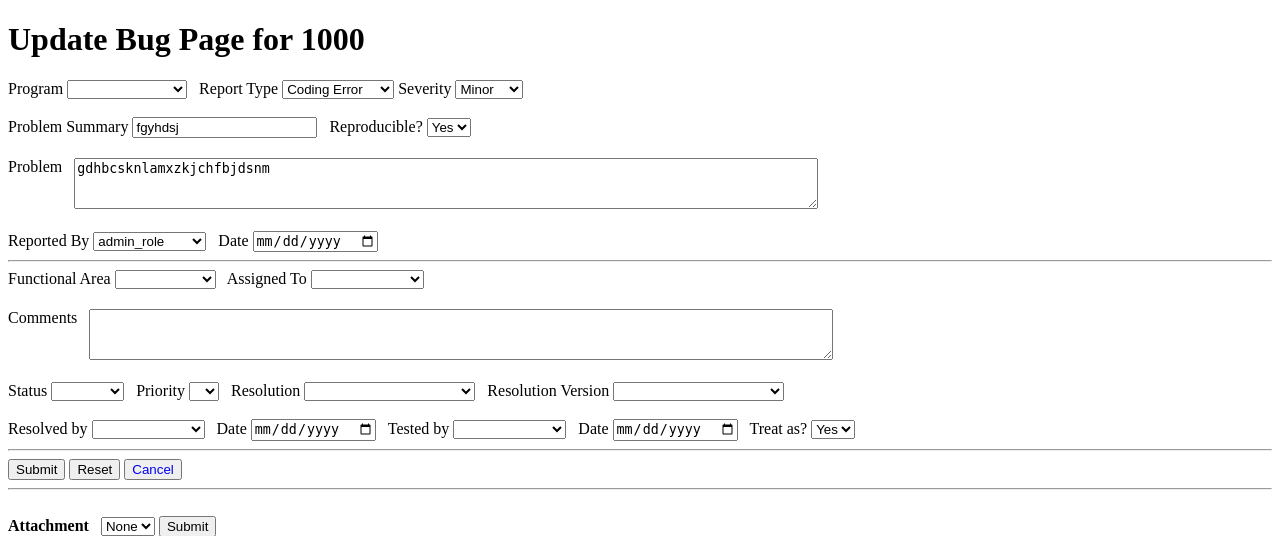
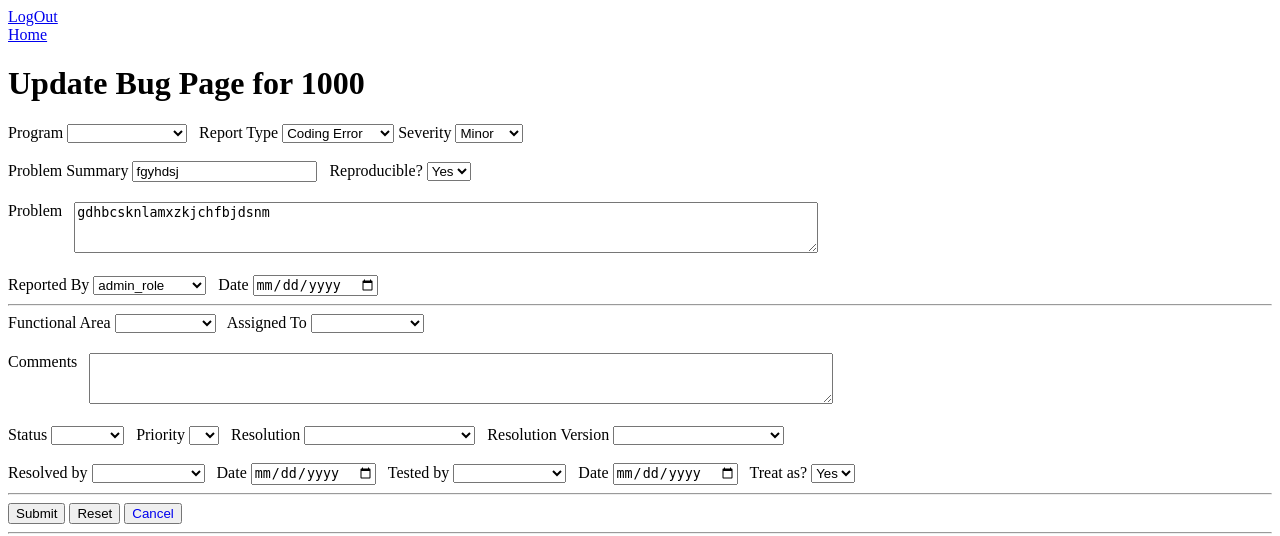
Before and after one commit to abbisai7/Bug_Hound-Project, a Flask app: page /update_bug/1000 in a window 1280 px wide. Shown: the top 536 px of the page. Run offline with Flask 3, Linux system fonts and the light colour scheme; a user stored in the database is signed in; data comes from the database, SQL or seed files in the repository.

Commit message:
final changes override

```diff
--- a/server/templates/result_bug.html
+++ b/server/templates/result_bug.html
@@ -7,6 +7,9 @@
     <title>Search Result</title>
 </head>
 <body>
+    <a href="{{url_for('logout')}}">LogOut</a>
+    <br/>
+    <a href="{{url_for('index_page')}}">Home</a>
     <h1>Your Search Yielded</h1>
     <table style="width:25%", border="1">
         <tr>
--- a/server/templates/update_bug.html
+++ b/server/templates/update_bug.html
@@ -7,6 +7,9 @@
     <title>Update Bug</title>
 </head>
 <body>
+    <a href="{{url_for('logout')}}">LogOut</a>
+    <br/>
+    <a href="{{url_for('index_page')}}">Home</a>
     <h1>Update Bug Page for {{bug_id}}</h1>
     <form method="POST" action="{{url_for('update_bug',bug_id=bug_id)}}">
         <div class="first_row">
```
